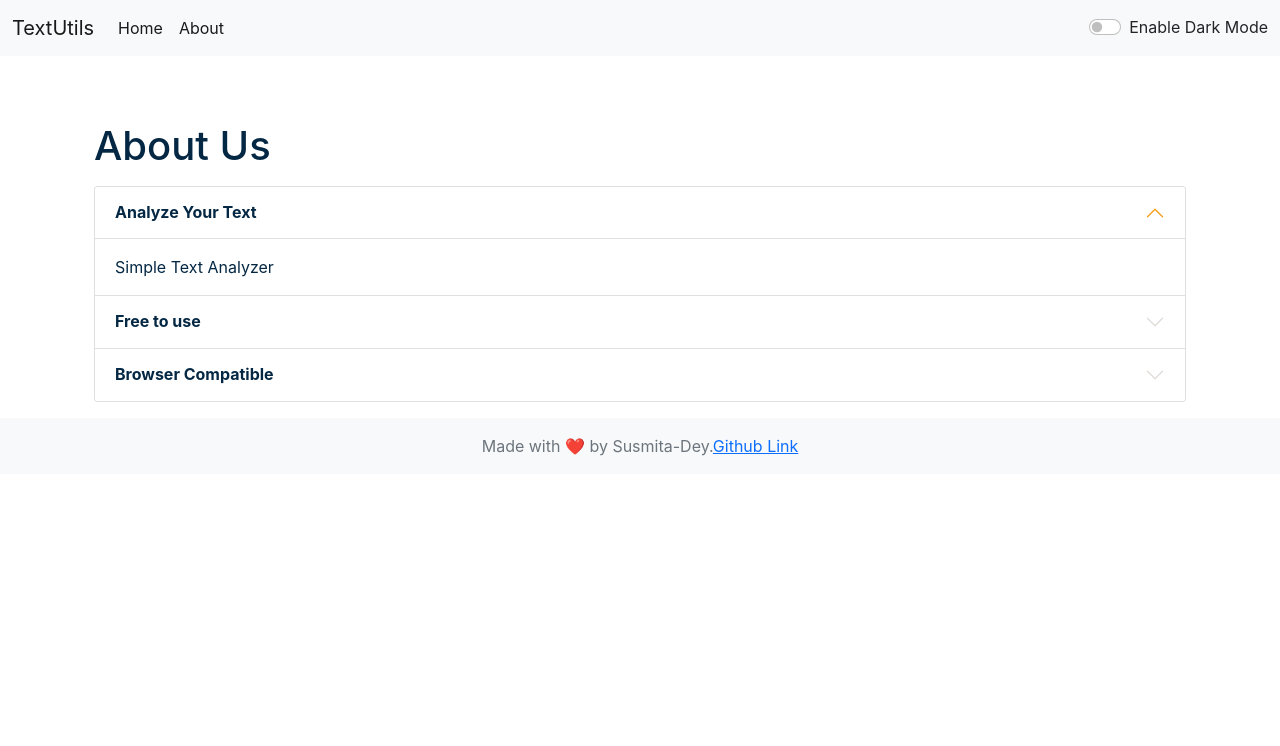
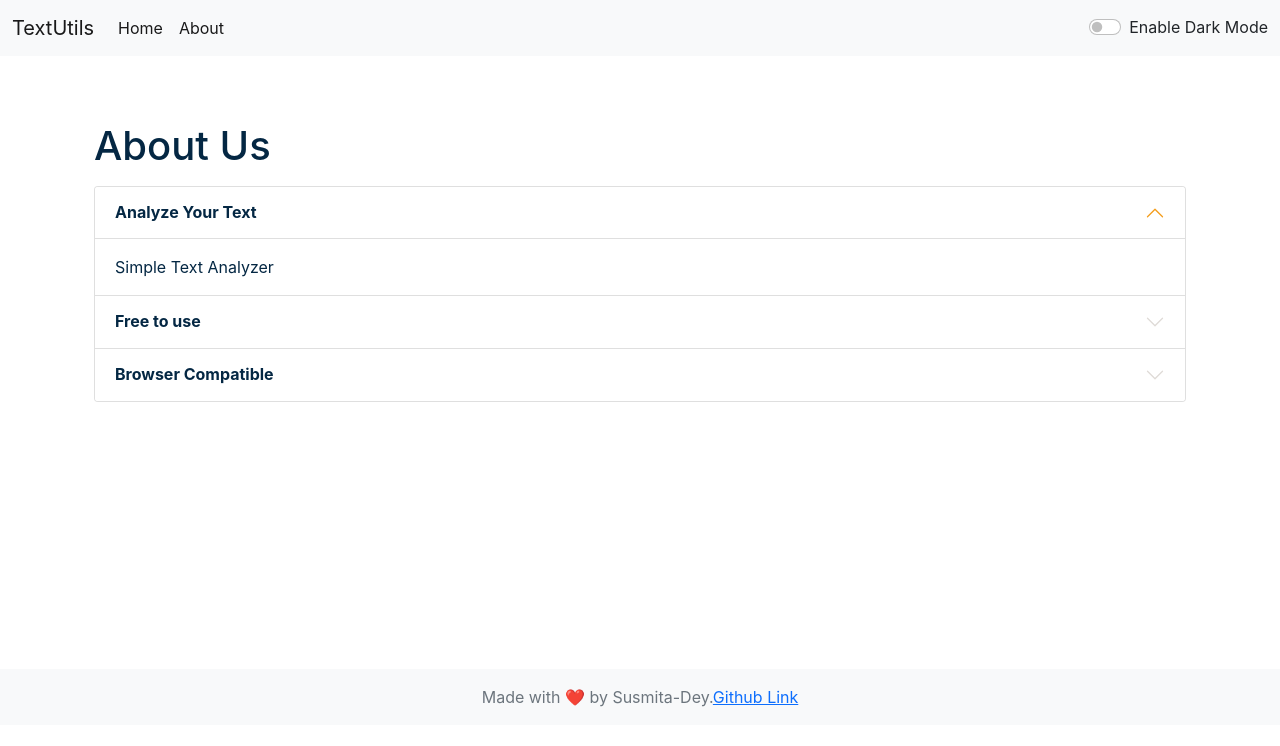
Before and after one commit to Susmita-Dey/TextUtils, a React (Create React App) app: page /about in a window 1280 px wide. Shown: the top 746 px of the page. Built offline with nearby package versions, Linux system fonts and the light colour scheme; the HTML template or start-up script is replaced by a standard one.

Commit message:
Update index.css

```diff
--- a/src/index.css
+++ b/src/index.css
@@ -11,6 +11,9 @@ code {
   font-family: source-code-pro, Menlo, Monaco, Consolas, "Courier New",
     monospace;
 }
+.mar{
+    min-height: 66.4vh;
+}
 
 .accordion-button::after {
   filter: invert(1);
```
